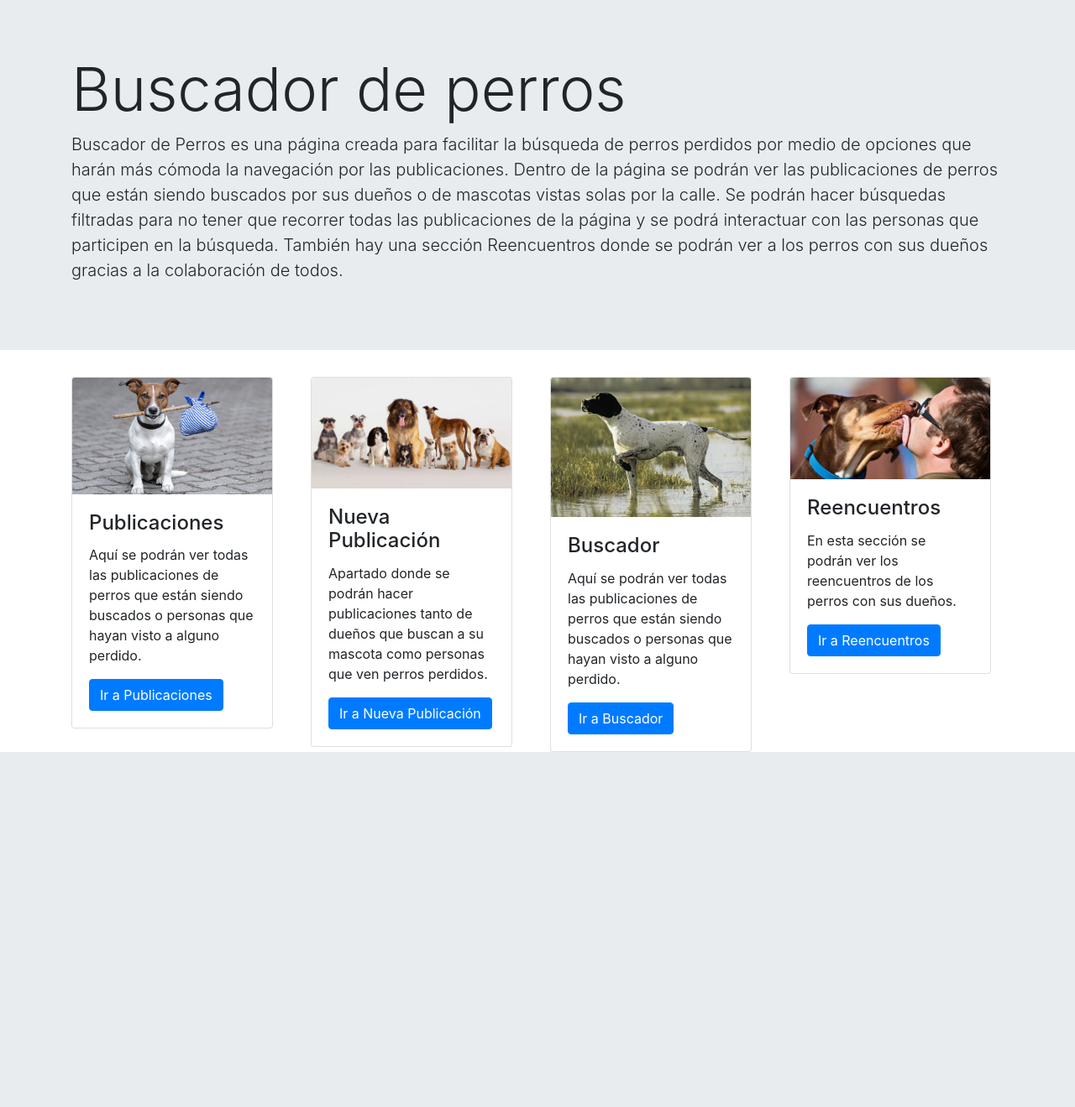
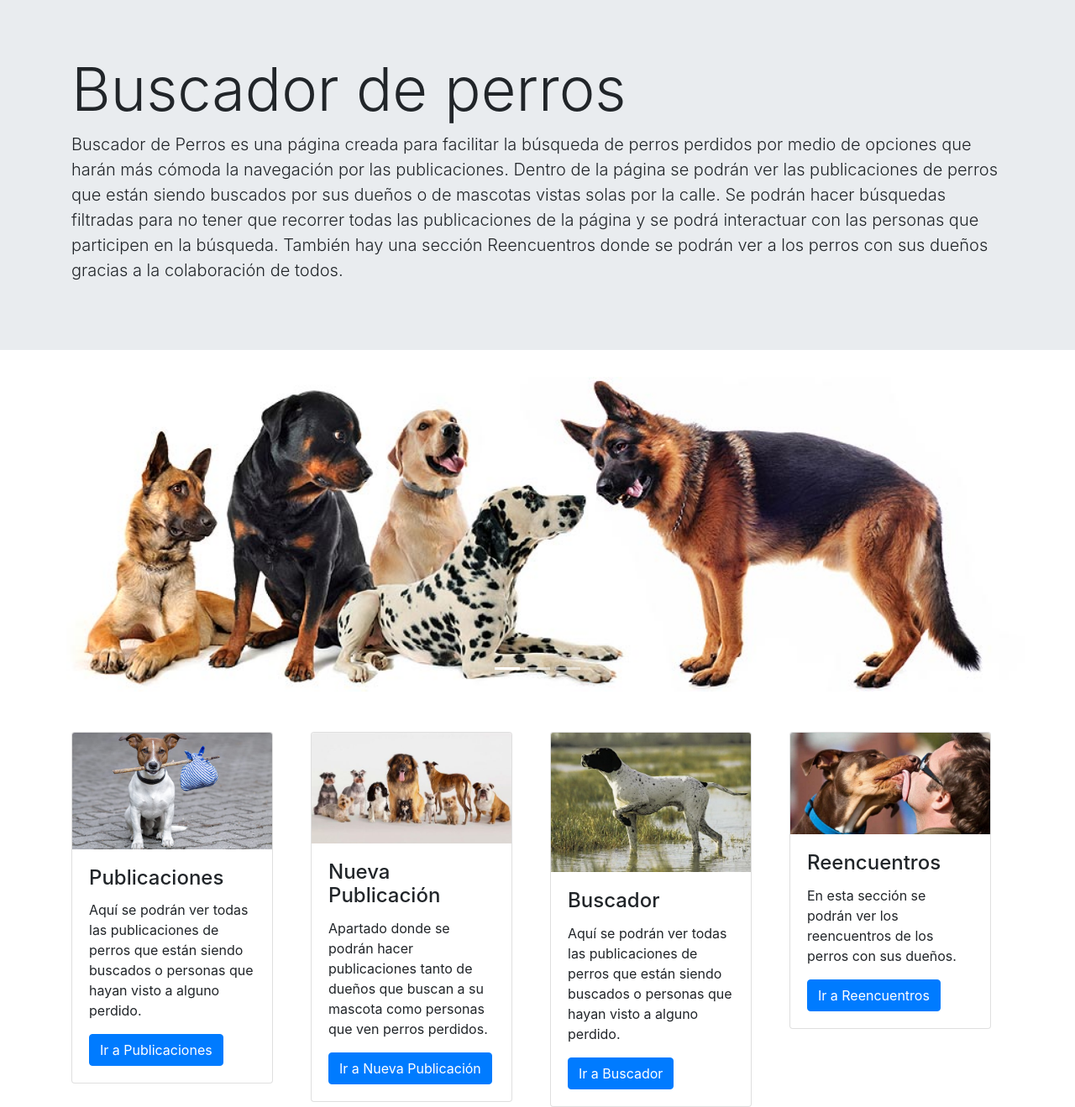
Before and after one commit to eliasconde/PF-ComIT-Conde, a PHP site: page / in a window 1280 px wide. Shown: the part 57-1376 px from the top of the page at 84% size. Before the commit the page ends 953 px from the top, so only its background shows below. Run offline with PHP 8.4, Linux system fonts and the light colour scheme; some libraries are stand-ins or nearby versions.

Commit message:
Se agrega un carrusel a la página principal con imágenes de perros

```diff
--- a/Index.php
+++ b/Index.php
@@ -37,8 +37,6 @@
   </div>
 </nav>
 
-<!--Carrusel con las 3 fotos más recientes -->
-
 <!--Texto de presentación de la página-->
 
 <div class="jumbotron jumbotron-fluid">
@@ -47,6 +45,38 @@
     <p class="lead"> Buscador de Perros es una página creada para facilitar la búsqueda de perros perdidos por medio de opciones que harán más cómoda la navegación por las publicaciones. Dentro de la página se podrán ver las publicaciones de perros que están siendo buscados por sus dueños o de mascotas vistas solas por la calle. Se podrán hacer búsquedas filtradas para no tener que recorrer todas las publicaciones de la página y se podrá interactuar con las personas que participen en la búsqueda. También hay una sección Reencuentros donde se podrán ver a los perros con sus dueños gracias a la colaboración de todos. </p>
   </div>
 </div>
+
+<!--Carrusel con las 3 fotos más recientes -->
+
+<div id="carouselExampleIndicators" class="carousel slide" data-ride="carousel">
+  <ol class="carousel-indicators">
+    <li data-target="#carouselExampleIndicators" data-slide-to="0" class="active"></li>
+    <li data-target="#carouselExampleIndicators" data-slide-to="1"></li>
+    <li data-target="#carouselExampleIndicators" data-slide-to="2"></li>
+  </ol>
+  <div class="carousel-inner">
+    <div class="carousel-item active">
+      <img class="d-block w-100" src="img\293.jpg" alt="First slide">
+    </div>
+    <div class="carousel-item">
+      <img class="d-block w-100" src="img\762.jpg" alt="Second slide">
+    </div>
+    <div class="carousel-item">
+      <img class="d-block w-100" src="img\316.jpg" alt="Third slide">
+    </div>
+  </div>
+  <a class="carousel-control-prev" href="#carouselExampleIndicators" role="button" data-slide="prev">
+    <span class="carousel-control-prev-icon" aria-hidden="true"></span>
+    <span class="sr-only">Anterior</span>
+  </a>
+  <a class="carousel-control-next" href="#carouselExampleIndicators" role="button" data-slide="next">
+    <span class="carousel-control-next-icon" aria-hidden="true"></span>
+    <span class="sr-only">Siguiente</span>
+  </a>
+</div>
+
+<br>
+<br>
 
 <!--Tarjetas con links para navegar la página-->
 
```
Also changed, not shown: img/293.jpg (added), img/316.jpg (added), img/762.jpg (added), img/Cachorros-mascotas-perros.png (added), img/Perro-de-paseo.png (added), img/Perro-feliz2.png (added).
